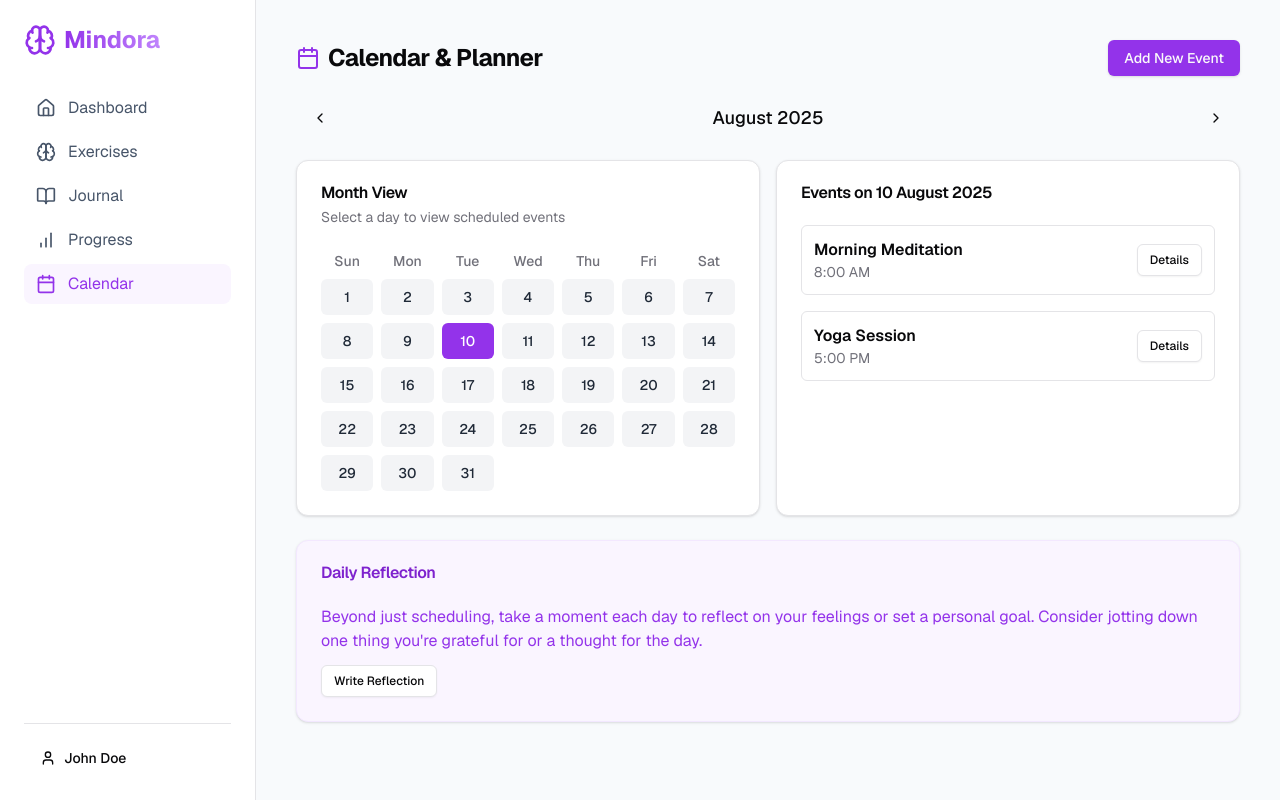
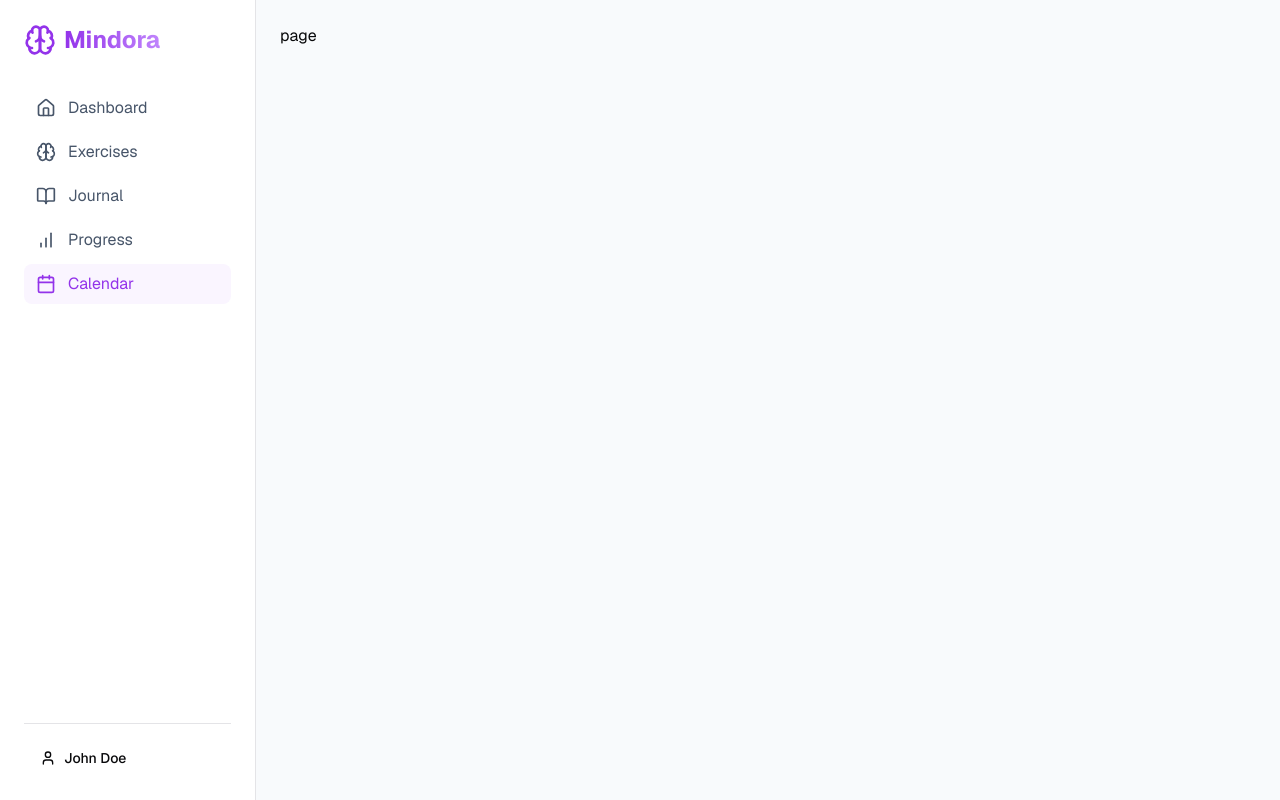
Before and after one commit to mindoraRwanda/Client_web, a Next.js app: page /calendar in a window 1280 px wide. Built offline with nearby package versions, Linux system fonts and the light colour scheme.

Commit message:
Remove calendar page implementation and replace with a placeholder component

```diff
--- a/src/app/(ds)/calendar/page.tsx
+++ b/src/app/(ds)/calendar/page.tsx
@@ -1,162 +1,169 @@
-"use client";
+// "use client";
 
-import { useState } from "react";
-import {
-  Card,
-  CardContent,
-  CardHeader,
-  CardTitle,
-  CardDescription,
-} from "@/components/ui/card";
-import { Button } from "@/components/ui/button";
-import {
-  Calendar as CalendarIcon,
-  ChevronLeft,
-  ChevronRight,
-} from "lucide-react";
+// import { useState } from "react";
+// import {
+//   Card,
+//   CardContent,
+//   CardHeader,
+//   CardTitle,
+//   CardDescription,
+// } from "@/components/ui/card";
+// import { Button } from "@/components/ui/button";
+// import {
+//   Calendar as CalendarIcon,
+//   ChevronLeft,
+//   ChevronRight,
+// } from "lucide-react";
 
-// Create an array for days in a month (e.g., 31 days)
-const daysInMonth = Array.from({ length: 31 }, (_, i) => i + 1);
+// // Create an array for days in a month (e.g., 31 days)
+// const daysInMonth = Array.from({ length: 31 }, (_, i) => i + 1);
 
-// Dummy events data for select days
-const eventsData: { [key: number]: { id: number; title: string; time: string; }[] } = {
-  10: [
-    { id: 1, title: "Morning Meditation", time: "8:00 AM" },
-    { id: 2, title: "Yoga Session", time: "5:00 PM" },
-  ],
-  15: [
-    { id: 3, title: "Desk Stretch", time: "2:00 PM" },
-  ],
-  20: [
-    { id: 4, title: "Evening Walk", time: "7:00 PM" },
-  ],
-};
+// // Dummy events data for select days
+// const eventsData: { [key: number]: { id: number; title: string; time: string; }[] } = {
+//   10: [
+//     { id: 1, title: "Morning Meditation", time: "8:00 AM" },
+//     { id: 2, title: "Yoga Session", time: "5:00 PM" },
+//   ],
+//   15: [
+//     { id: 3, title: "Desk Stretch", time: "2:00 PM" },
+//   ],
+//   20: [
+//     { id: 4, title: "Evening Walk", time: "7:00 PM" },
+//   ],
+// };
 
-export default function CalendarPage() {
-  // Use current day as the initial selected day.
-  const today = new Date().getDate();
-  const [selectedDay, setSelectedDay] = useState<number>(today);
+// export default function CalendarPage() {
+//   // Use current day as the initial selected day.
+//   const today = new Date().getDate();
+//   const [selectedDay, setSelectedDay] = useState<number>(today);
 
-  // Get events for the selected day or an empty array if none exist.
-  const events = eventsData[selectedDay] || [];
+//   // Get events for the selected day or an empty array if none exist.
+//   const events = eventsData[selectedDay] || [];
 
+//   return (
+//     <div className="space-y-6 p-4">
+//       {/* Header */}
+//       <div className="flex flex-col md:flex-row items-start md:items-center justify-between">
+//         <div className="flex items-center space-x-2">
+//           <CalendarIcon className="h-6 w-6 text-purple-600" />
+//           <h1 className="text-2xl font-bold tracking-tight">
+//             Calendar & Planner
+//           </h1>
+//         </div>
+//         <Button className="bg-purple-600 hover:bg-purple-700">
+//           Add New Event
+//         </Button>
+//       </div>
+
+//       {/* Month Navigation */}
+//       <div className="flex items-center justify-between">
+//         <Button variant="ghost">
+//           <ChevronLeft className="h-5 w-5" />
+//         </Button>
+//         <h2 className="text-lg font-medium">August 2025</h2>
+//         <Button variant="ghost">
+//           <ChevronRight className="h-5 w-5" />
+//         </Button>
+//       </div>
+
+//       {/* Main Grid: Calendar + Events */}
+//       <div className="grid grid-cols-1 md:grid-cols-2 gap-4">
+//         {/* Calendar Grid */}
+//         <Card>
+//           <CardHeader>
+//             <CardTitle>Month View</CardTitle>
+//             <CardDescription>
+//               Select a day to view scheduled events
+//             </CardDescription>
+//           </CardHeader>
+//           <CardContent>
+//             {/* Days of Week Headers */}
+//             <div className="grid grid-cols-7 gap-2 text-center text-sm font-medium text-muted-foreground mb-2">
+//               <div>Sun</div>
+//               <div>Mon</div>
+//               <div>Tue</div>
+//               <div>Wed</div>
+//               <div>Thu</div>
+//               <div>Fri</div>
+//               <div>Sat</div>
+//             </div>
+//             {/* Days Grid */}
+//             <div className="grid grid-cols-7 gap-2">
+//               {daysInMonth.map((day) => (
+//                 <button
+//                   key={day}
+//                   onClick={() => setSelectedDay(day)}
+//                   className={`py-2 rounded-md text-sm font-medium transition-colors
+//                     ${
+//                       day === selectedDay
+//                         ? "bg-purple-600 text-white"
+//                         : "bg-gray-100 text-gray-800 hover:bg-gray-200"
+//                     }`}
+//                 >
+//                   {day}
+//                 </button>
+//               ))}
+//             </div>
+//           </CardContent>
+//         </Card>
+
+//         {/* Events List */}
+//         <Card>
+//           <CardHeader>
+//             <CardTitle>Events on {selectedDay} August 2025</CardTitle>
+//           </CardHeader>
+//           <CardContent className="space-y-4">
+//             {events.length > 0 ? (
+//               events.map((event) => (
+//                 <div
+//                   key={event.id}
+//                   className="flex items-center justify-between p-3 rounded-md border hover:bg-accent transition-colors"
+//                 >
+//                   <div>
+//                     <h3 className="font-semibold">{event.title}</h3>
+//                     <p className="text-sm text-muted-foreground">
+//                       {event.time}
+//                     </p>
+//                   </div>
+//                   <Button variant="outline" size="sm">
+//                     Details
+//                   </Button>
+//                 </div>
+//               ))
+//             ) : (
+//               <p className="text-sm text-muted-foreground">
+//                 No events scheduled for this day.
+//               </p>
+//             )}
+//           </CardContent>
+//         </Card>
+//       </div>
+
+//       {/* Extra Section: Daily Reflection (Non-calendar functionality) */}
+//       <Card className="bg-purple-50 dark:bg-purple-950/20 border-purple-100 dark:border-purple-900">
+//         <CardHeader>
+//           <CardTitle className="text-purple-700 dark:text-purple-300">
+//             Daily Reflection
+//           </CardTitle>
+//         </CardHeader>
+//         <CardContent>
+//           <p className="text-purple-600 dark:text-purple-400">
+//             Beyond just scheduling, take a moment each day to reflect on your
+//             feelings or set a personal goal. Consider jotting down one thing
+//             you&apos;re grateful for or a thought for the day.
+//           </p>
+//           <Button variant="outline" size="sm" className="mt-3">
+//             Write Reflection
+//           </Button>
+//         </CardContent>
+//       </Card>
+//     </div>
+//   );
+// }
+import React from 'react'
+
+export default function page() {
   return (
-    <div className="space-y-6 p-4">
-      {/* Header */}
-      <div className="flex flex-col md:flex-row items-start md:items-center justify-between">
-        <div className="flex items-center space-x-2">
-          <CalendarIcon className="h-6 w-6 text-purple-600" />
-          <h1 className="text-2xl font-bold tracking-tight">
-            Calendar & Planner
-          </h1>
-        </div>
-        <Button className="bg-purple-600 hover:bg-purple-700">
-          Add New Event
-        </Button>
-      </div>
-
-      {/* Month Navigation */}
-      <div className="flex items-center justify-between">
-        <Button variant="ghost">
-          <ChevronLeft className="h-5 w-5" />
-        </Button>
-        <h2 className="text-lg font-medium">August 2025</h2>
-        <Button variant="ghost">
-          <ChevronRight className="h-5 w-5" />
-        </Button>
-      </div>
-
-      {/* Main Grid: Calendar + Events */}
-      <div className="grid grid-cols-1 md:grid-cols-2 gap-4">
-        {/* Calendar Grid */}
-        <Card>
-          <CardHeader>
-            <CardTitle>Month View</CardTitle>
-            <CardDescription>
-              Select a day to view scheduled events
-            </CardDescription>
-          </CardHeader>
-          <CardContent>
-            {/* Days of Week Headers */}
-            <div className="grid grid-cols-7 gap-2 text-center text-sm font-medium text-muted-foreground mb-2">
-              <div>Sun</div>
-              <div>Mon</div>
-              <div>Tue</div>
-              <div>Wed</div>
-              <div>Thu</div>
-              <div>Fri</div>
-              <div>Sat</div>
-            </div>
-            {/* Days Grid */}
-            <div className="grid grid-cols-7 gap-2">
-              {daysInMonth.map((day) => (
-                <button
-                  key={day}
-                  onClick={() => setSelectedDay(day)}
-                  className={`py-2 rounded-md text-sm font-medium transition-colors
-                    ${
-                      day === selectedDay
-                        ? "bg-purple-600 text-white"
-                        : "bg-gray-100 text-gray-800 hover:bg-gray-200"
-                    }`}
-                >
-                  {day}
-                </button>
-              ))}
-            </div>
-          </CardContent>
-        </Card>
-
-        {/* Events List */}
-        <Card>
-          <CardHeader>
-            <CardTitle>Events on {selectedDay} August 2025</CardTitle>
-          </CardHeader>
-          <CardContent className="space-y-4">
-            {events.length > 0 ? (
-              events.map((event) => (
-                <div
-                  key={event.id}
-                  className="flex items-center justify-between p-3 rounded-md border hover:bg-accent transition-colors"
-                >
-                  <div>
-                    <h3 className="font-semibold">{event.title}</h3>
-                    <p className="text-sm text-muted-foreground">
-                      {event.time}
-                    </p>
-                  </div>
-                  <Button variant="outline" size="sm">
-                    Details
-                  </Button>
-                </div>
-              ))
-            ) : (
-              <p className="text-sm text-muted-foreground">
-                No events scheduled for this day.
-              </p>
-            )}
-          </CardContent>
-        </Card>
-      </div>
-
-      {/* Extra Section: Daily Reflection (Non-calendar functionality) */}
-      <Card className="bg-purple-50 dark:bg-purple-950/20 border-purple-100 dark:border-purple-900">
-        <CardHeader>
-          <CardTitle className="text-purple-700 dark:text-purple-300">
-            Daily Reflection
-          </CardTitle>
-        </CardHeader>
-        <CardContent>
-          <p className="text-purple-600 dark:text-purple-400">
-            Beyond just scheduling, take a moment each day to reflect on your
-            feelings or set a personal goal. Consider jotting down one thing
-            you&apos;re grateful for or a thought for the day.
-          </p>
-          <Button variant="outline" size="sm" className="mt-3">
-            Write Reflection
-          </Button>
-        </CardContent>
-      </Card>
-    </div>
-  );
+    <div>page</div>
+  )
 }
```
